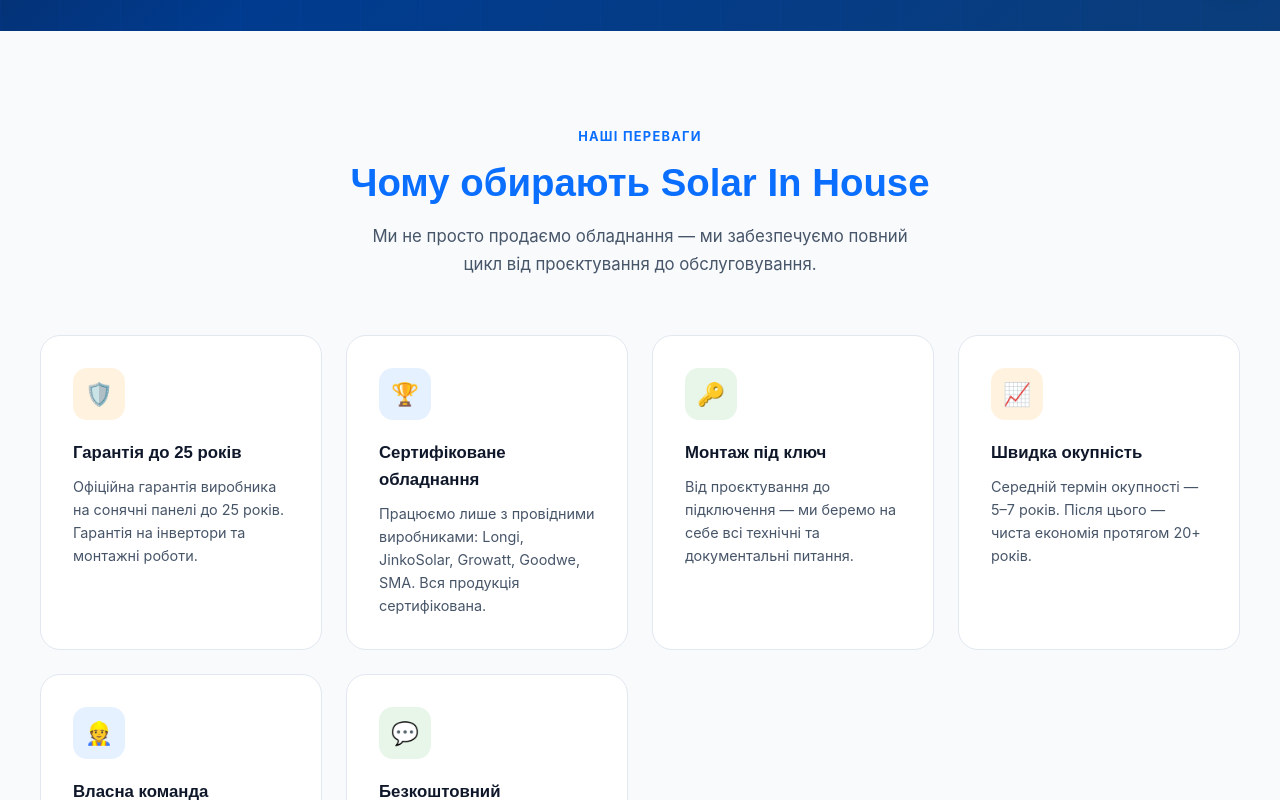
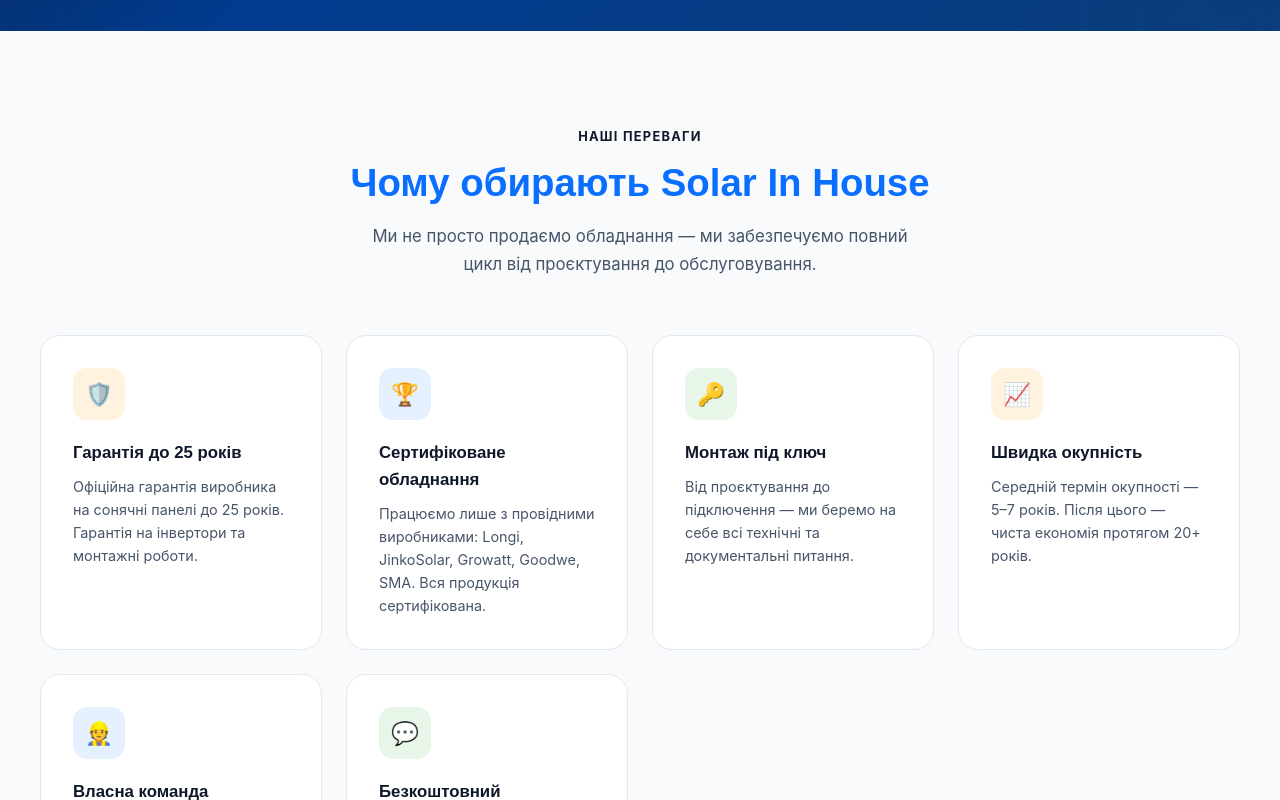
Before and after one commit to IrynaDiatel/solar_in_house, a website: page index.html in a window 1280 px wide. Shown: the part 800-1600 px from the top of the page. Drawn offline with Linux system fonts and the light colour scheme.

Commit message:
Update style.css

```diff
--- a/css/style.css
+++ b/css/style.css
@@ -475,7 +475,7 @@
     font-weight: 700;
     letter-spacing: 0.1em;
     text-transform: uppercase;
-    color: var(--blue);
+    color: var(--gray-900);
     margin-bottom: 0.75rem;
   }
 
```
